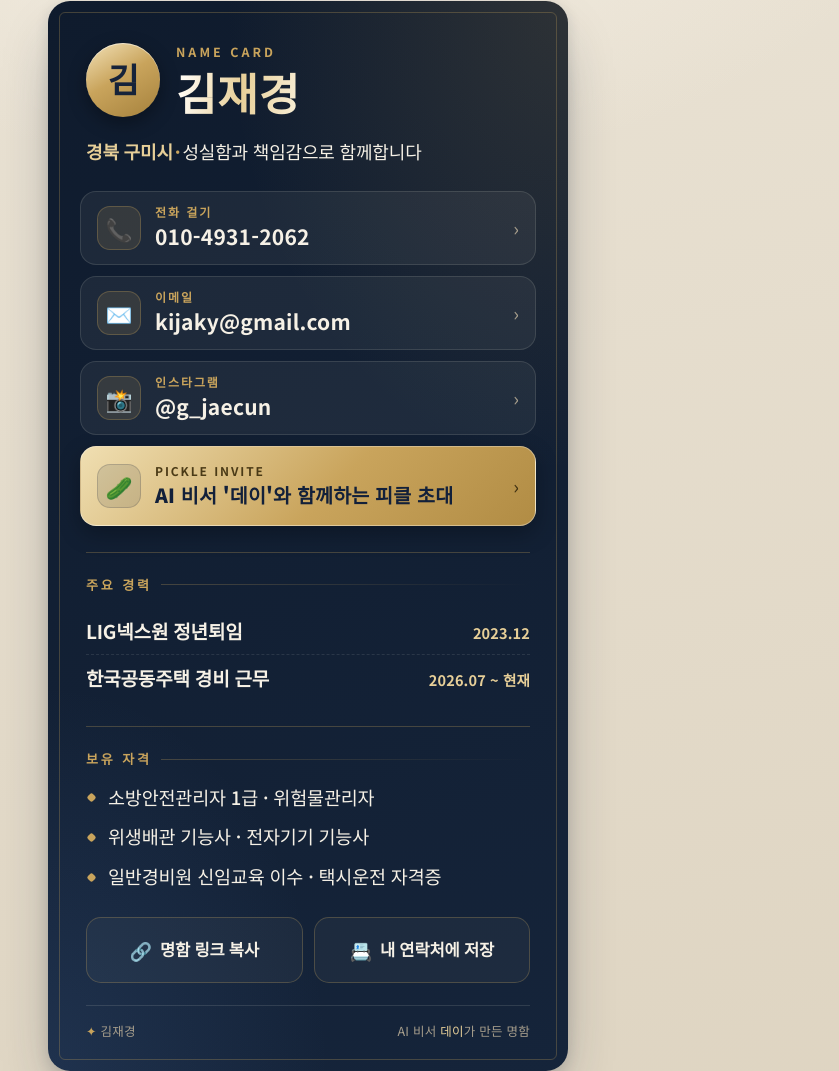
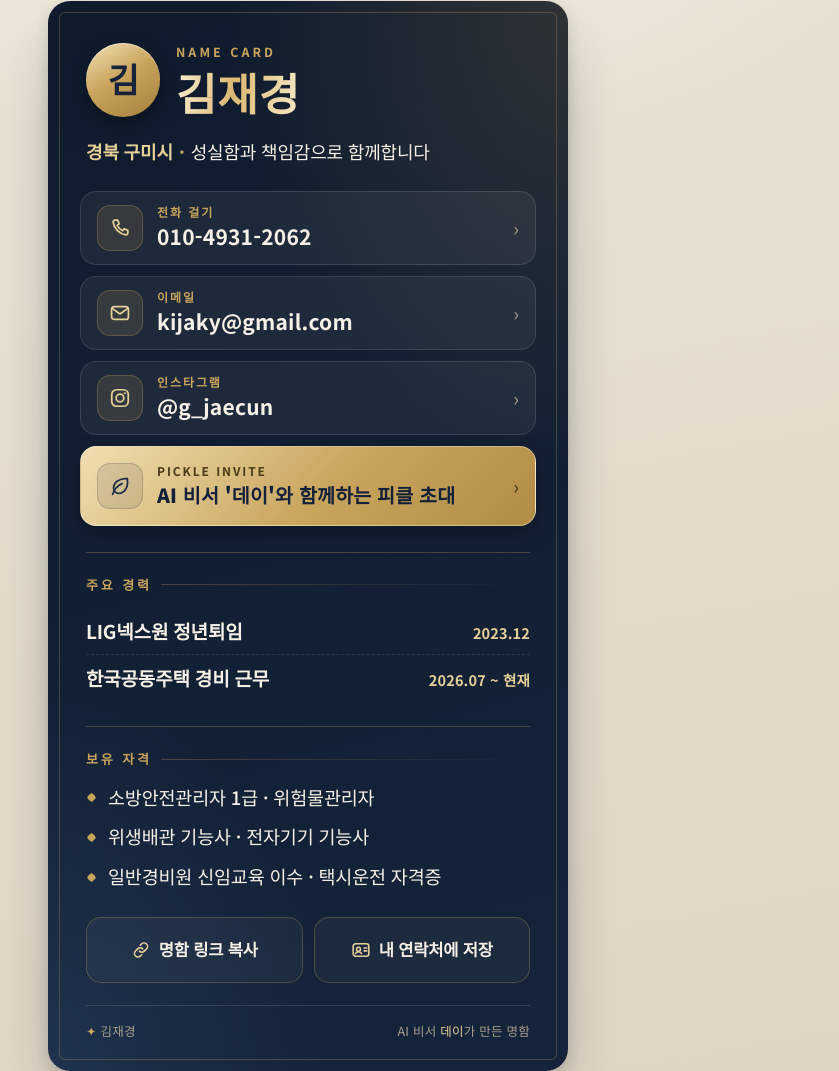
Before and after one commit to kimjaekyeongs/pickle-office, a plain HTML site: page card/index.html in a window 1280 px wide. Shown: the part 51-1122 px from the top of the page, without its empty margins (332-1171 px from the left). Drawn offline with Linux system fonts and the light colour scheme; a web font is replaced by a local one.

Commit message:
🎨 명함 아이콘을 벡터(SVG)로 바꿔 어느 기기에서나 또렷하게

```diff
--- a/card/index.html
+++ b/card/index.html
@@ -119,7 +119,7 @@
     line-height:1.12;
     font-weight:900;
     letter-spacing:.02em;
-    background:linear-gradient(100deg, #fffaf0 8%, var(--gold-light) 52%, #f7ecd2 96%);
+    background:linear-gradient(100deg, #f6e9c9 4%, #dcb873 46%, #f3e3ba 92%);
     -webkit-background-clip:text;
     background-clip:text;
     color:transparent;
@@ -134,7 +134,7 @@
     color:var(--ivory);
     letter-spacing:-.01em;
   }
-  .tagline .dot{color:var(--gold);padding:0 2px;font-weight:700}
+  .tagline .dot{color:var(--gold);margin:0 .34em;font-weight:700}
   .tagline .place{color:var(--gold-light);font-weight:700}
 
   /* ---------- 원터치 버튼 ---------- */
@@ -160,14 +160,15 @@
   .btn:active{transform:scale(.985)}
   .btn .icon{
     flex:0 0 auto;
-    width:44px;height:44px;
+    width:46px;height:46px;
     border-radius:13px;
     display:grid;place-items:center;
-    font-size:22px;
     background:rgba(201,164,92,.14);
     border:1px solid var(--line);
-    line-height:1;
+    color:var(--gold-light);
+    line-height:0;
   }
+  .btn .icon svg{display:block}
   .btn .label{
     flex:1 1 auto;
     min-width:0;
@@ -208,8 +209,9 @@
     min-height:80px;
   }
   .btn.invite .icon{
-    background:rgba(22,35,58,.12);
+    background:rgba(22,35,58,.10);
     border-color:rgba(22,35,58,.18);
+    color:#1b2c48;
   }
   .btn.invite .kind{color:#4a3a16}
   .btn.invite .value{color:#12203a;font-size:19.5px;font-weight:800}
@@ -320,7 +322,7 @@
     line-height:1.3;
   }
   .tool:active{transform:scale(.975)}
-  .tool .t-icon{font-size:18px;line-height:1}
+  .tool .t-icon{display:grid;place-items:center;line-height:0;color:var(--gold-light)}
   @media (hover:hover){
     .tool:hover{background:rgba(201,164,92,.13)}
   }
@@ -409,7 +411,7 @@
 
     <nav class="actions" aria-label="바로 연락하기">
       <a class="btn" href="tel:010-4931-2062">
-        <span class="icon" aria-hidden="true">📞</span>
+        <span class="icon" aria-hidden="true"><svg viewBox="0 0 24 24" width="22" height="22" fill="none" stroke="currentColor" stroke-width="1.9" stroke-linecap="round" stroke-linejoin="round" aria-hidden="true"><path d="M6.5 3.5h3l1.6 4-2.1 1.5a11.5 11.5 0 0 0 6 6l1.5-2.1 4 1.6v3a2 2 0 0 1-2.2 2A17 17 0 0 1 4.5 5.7 2 2 0 0 1 6.5 3.5z"/></svg></span>
         <span class="label">
           <span class="kind">전화 걸기</span>
           <span class="value">010-4931-2062</span>
@@ -418,7 +420,7 @@
       </a>
 
       <a class="btn" href="mailto:kijaky@gmail.com">
-        <span class="icon" aria-hidden="true">✉️</span>
+        <span class="icon" aria-hidden="true"><svg viewBox="0 0 24 24" width="22" height="22" fill="none" stroke="currentColor" stroke-width="1.9" stroke-linecap="round" stroke-linejoin="round" aria-hidden="true"><rect x="2.8" y="5" width="18.4" height="14" rx="3"/><path d="m3.6 7 7.2 5.3a2 2 0 0 0 2.4 0L20.4 7"/></svg></span>
         <span class="label">
           <span class="kind">이메일</span>
           <span class="value">kijaky@gmail.com</span>
@@ -427,7 +429,7 @@
       </a>
 
       <a class="btn" href="https://www.instagram.com/g_jaecun/" target="_blank" rel="noopener">
-        <span class="icon" aria-hidden="true">📸</span>
+        <span class="icon" aria-hidden="true"><svg viewBox="0 0 24 24" width="22" height="22" fill="none" stroke="currentColor" stroke-width="1.9" stroke-linecap="round" stroke-linejoin="round" aria-hidden="true"><rect x="3" y="3" width="18" height="18" rx="5.2"/><circle cx="12" cy="12" r="4.2"/><circle cx="17.2" cy="6.8" r="1.15" fill="currentColor" stroke="none"/></svg></span>
         <span class="label">
           <span class="kind">인스타그램</span>
           <span class="value">@g_jaecun</span>
@@ -436,7 +438,7 @@
       </a>
 
       <a class="btn invite" href="https://pickle.com/i/NFMWMFF3FQJP" target="_blank" rel="noopener">
-        <span class="icon" aria-hidden="true">🥒</span>
+        <span class="icon" aria-hidden="true"><svg viewBox="0 0 24 24" width="22" height="22" fill="none" stroke="currentColor" stroke-width="1.9" stroke-linecap="round" stroke-linejoin="round" aria-hidden="true"><path d="M20 4c-8.6-.6-15 4-15 10.4A5.6 5.6 0 0 0 10.6 20C17 20 21.4 13.6 20 4z"/><path d="M4 21c1.6-5.4 5-9.3 10.3-11.6"/></svg></span>
         <span class="label">
           <span class="kind">PICKLE INVITE</span>
           <span class="value">AI 비서 '데이'와 함께하는 피클 초대</span>
@@ -468,11 +470,11 @@
 
     <div class="tools">
       <button class="tool" type="button" id="copyBtn">
-        <span class="t-icon" aria-hidden="true">🔗</span>
+        <span class="t-icon" aria-hidden="true"><svg viewBox="0 0 24 24" width="20" height="20" fill="none" stroke="currentColor" stroke-width="1.9" stroke-linecap="round" stroke-linejoin="round" aria-hidden="true"><path d="M10 13.4a4.2 4.2 0 0 0 6 0l2.6-2.6a4.2 4.2 0 0 0-6-6l-1.4 1.4"/><path d="M14 10.6a4.2 4.2 0 0 0-6 0l-2.6 2.6a4.2 4.2 0 0 0 6 6l1.4-1.4"/></svg></span>
         <span>명함 링크 복사</span>
       </button>
       <button class="tool" type="button" id="vcardBtn">
-        <span class="t-icon" aria-hidden="true">📇</span>
+        <span class="t-icon" aria-hidden="true"><svg viewBox="0 0 24 24" width="20" height="20" fill="none" stroke="currentColor" stroke-width="1.9" stroke-linecap="round" stroke-linejoin="round" aria-hidden="true"><rect x="2.6" y="4.5" width="18.8" height="15" rx="3"/><circle cx="9" cy="11" r="2.4"/><path d="M5.4 16.4c.8-1.6 2.1-2.4 3.6-2.4s2.8.8 3.6 2.4"/><path d="M15.6 9.6h3.4M15.6 13h3.4"/></svg></span>
         <span>내 연락처에 저장</span>
       </button>
     </div>
```
